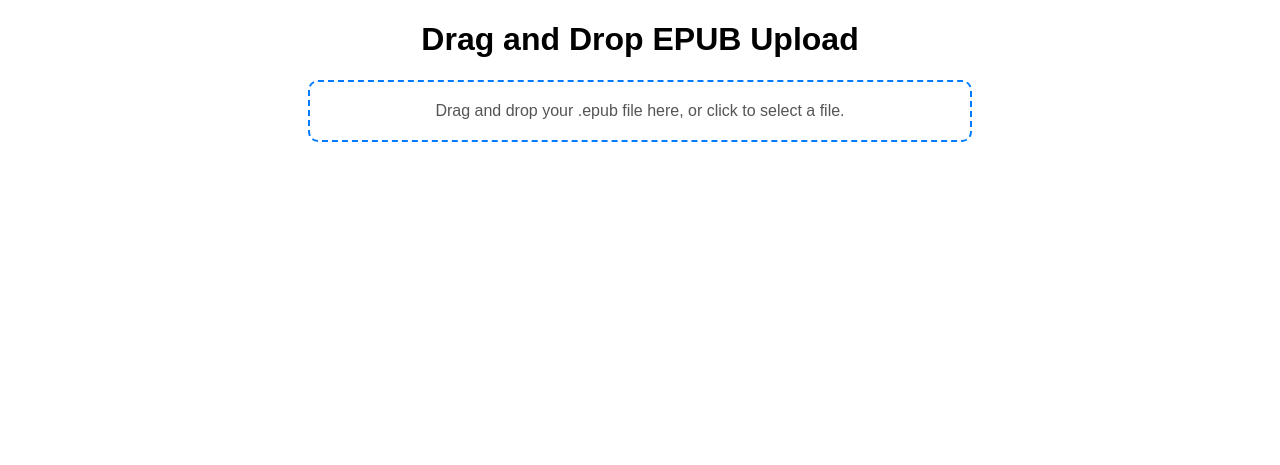
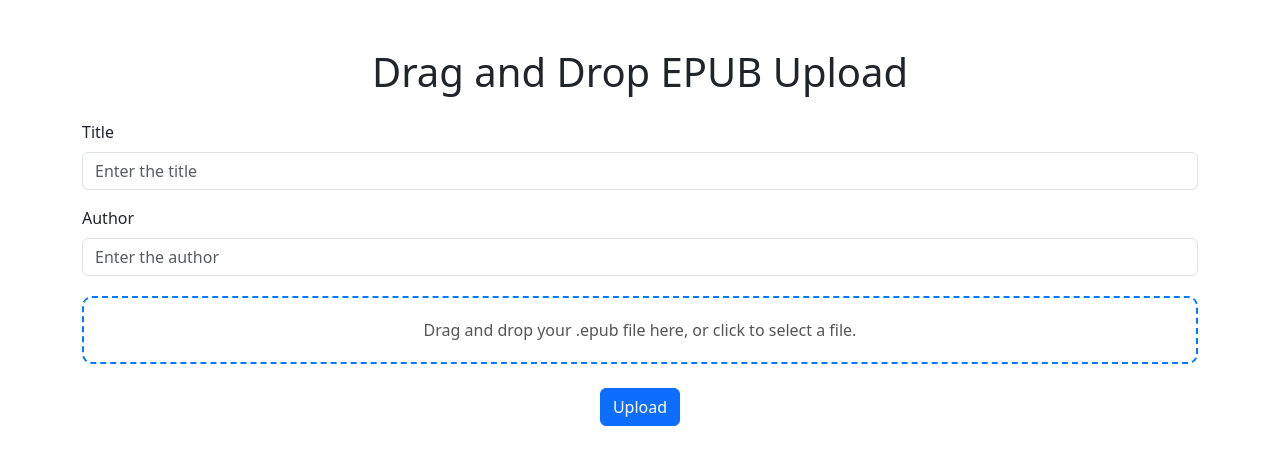
Before and after one commit to staticresponse/Narrator, a Flask app: page /upload in a window 1280 px wide. Shown: the top 465 px of the page. Run offline with Flask 3, Linux system fonts and the light colour scheme.

Commit message:
Resolve initial feature

```diff
--- a/app.py
+++ b/app.py
@@ -25,23 +25,34 @@ def upload_form():
 # File upload and processing route
 @app.route('/process', methods=['POST'])
 def process_file():
+    # Ensure file is part of the request
     if 'file' not in request.files:
         return jsonify({"error": "No file part in the request"}), 400
 
     file = request.files['file']
 
+    # Ensure the file has a valid filename
     if file.filename == '':
         return jsonify({"error": "No selected file"}), 400
 
+    # Ensure the file is an EPUB
     if not file.filename.endswith('.epub'):
         return jsonify({"error": "Invalid file type. Only .epub files are supported."}), 400
+
+    # Retrieve title and author from the form
+    title = request.form.get('title', '').strip()
+    author = request.form.get('author', '').strip()
+
+    # Validate title and author
+    if not title or not author:
+        return jsonify({"error": "Both title and author fields are required."}), 400
 
     # Save the uploaded file
     filepath = os.path.join(app.config['UPLOAD_FOLDER'], file.filename)
     file.save(filepath)
 
     try:
-        # Process the file using TextIn from preprocessor.py
+        # Process the file using TextIn
         text_processor = TextIn(
             source=filepath,
             start=1,  # Example start chapter
@@ -49,8 +60,8 @@ def process_file():
             skiplinks=True,
             debug=False,
             customwords='custom_words.txt',  # Provide a custom dictionary file
-            title="Sample Title",
-            author="Sample Author"
+            title=title,  # Use the provided title
+            author=author  # Use the provided author
         )
 
         # Return success response
--- a/templates/upload.html
+++ b/templates/upload.html
@@ -4,42 +4,61 @@
     <meta charset="UTF-8">
     <meta name="viewport" content="width=device-width, initial-scale=1.0">
     <title>Drag and Drop EPUB Upload</title>
+    <!-- Bootstrap CSS -->
+    <link href="https://cdn.jsdelivr.net/npm/bootstrap@5.3.0/dist/css/bootstrap.min.css" rel="stylesheet">
     <style>
-        body {
-            font-family: Arial, sans-serif;
-            text-align: center;
-            margin: 20px;
-        }
         .upload-container {
             margin: 20px auto;
             padding: 20px;
             border: 2px dashed #007BFF;
             border-radius: 10px;
-            width: 50%;
             cursor: pointer;
             color: #555;
+            text-align: center;
         }
         .upload-container.dragover {
             border-color: #28a745;
             color: #28a745;
         }
-        .upload-container p {
-            margin: 0;
-        }
     </style>
 </head>
 <body>
-    <h1>Drag and Drop EPUB Upload</h1>
-    <div id="upload-container" class="upload-container">
-        <p>Drag and drop your .epub file here, or click to select a file.</p>
+    <div class="container mt-5">
+        <h1 class="text-center mb-4">Drag and Drop EPUB Upload</h1>
+
+        <form id="upload-form" method="POST" action="/process" enctype="multipart/form-data">
+            <!-- Input fields for title and author -->
+            <div class="mb-3">
+                <label for="title" class="form-label">Title</label>
+                <input type="text" class="form-control" id="title" name="title" placeholder="Enter the title" required>
+            </div>
+
+            <div class="mb-3">
+                <label for="author" class="form-label">Author</label>
+                <input type="text" class="form-control" id="author" name="author" placeholder="Enter the author" required>
+            </div>
+
+            <!-- Drag and drop container -->
+            <div id="upload-container" class="upload-container">
+                <p class="mb-0">Drag and drop your .epub file here, or click to select a file.</p>
+                <input type="file" id="file-input" name="file" class="form-control" style="display: none;" required>
+            </div>
+
+            <!-- Submit button for fallback -->
+            <div class="text-center mt-4">
+                <button type="submit" class="btn btn-primary">Upload</button>
+            </div>
+        </form>
     </div>
-    <form id="upload-form" method="POST" action="/process" enctype="multipart/form-data" style="display: none;">
-        <input type="file" id="file-input" name="file">
-    </form>
+
+    <!-- Bootstrap JS Bundle -->
+    <script src="https://cdn.jsdelivr.net/npm/bootstrap@5.3.0/dist/js/bootstrap.bundle.min.js"></script>
     <script>
         const container = document.getElementById('upload-container');
         const fileInput = document.getElementById('file-input');
         const form = document.getElementById('upload-form');
+        const titleInput = document.getElementById('title');
+        const authorInput = document.getElementById('author');
 
         // Add dragover and dragleave event listeners for styling
         container.addEventListener('dragover', (event) => {
@@ -57,8 +76,17 @@
             container.classList.remove('dragover');
             const files = event.dataTransfer.files;
             if (files.length > 0) {
-                fileInput.files = files; // Assign files to the input
-                form.submit(); // Submit the form automatically
+                // Validate title and author fields before submitting
+                if (!titleInput.value || !authorInput.value) {
+                    alert('Please fill out both the title and author fields before uploading.');
+                    return;
+                }
+
+                // Append file to input
+                fileInput.files = files;
+
+                // Programmatically submit the form
+                form.submit();
             }
         });
 
@@ -69,6 +97,10 @@
 
         // Submit the form when a file is selected via dialog
         fileInput.addEventListener('change', () => {
+            if (!titleInput.value || !authorInput.value) {
+                alert('Please fill out both the title and author fields before uploading.');
+                return;
+            }
             form.submit();
         });
     </script>
```
